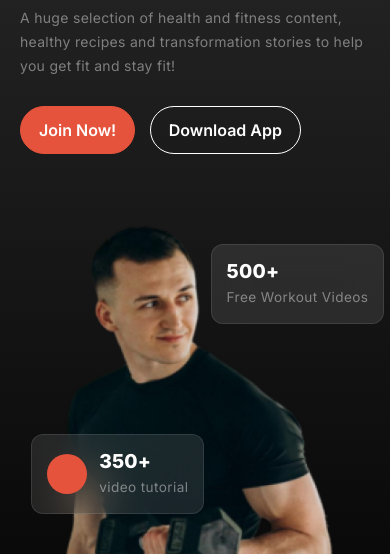
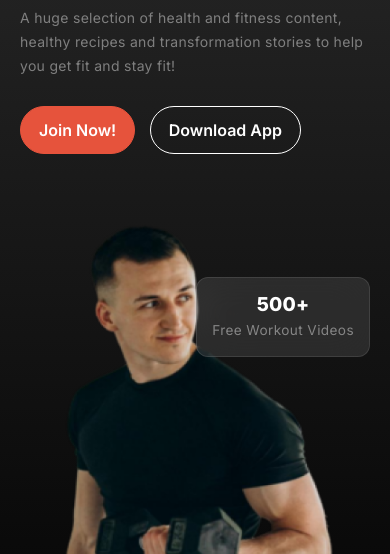
Before and after one commit to shamsuttabriz/Fitness, a plain HTML site: page index.html in a window 390 px wide. Shown: the part 284-838 px from the top of the page. Drawn offline with Linux system fonts and the light colour scheme; a web font is replaced by a local one.

Commit message:
some responsive issues are solved.

```diff
--- a/styles/responsive.css
+++ b/styles/responsive.css
@@ -79,8 +79,8 @@
   }
 
   .workout-videos {
-    top: 50%;
-    left: 54%;
+    top: 17%;
+    right: 0%;
     padding: 16px 15px;
   }
 
--- a/styles/style.css
+++ b/styles/style.css
@@ -60,7 +60,6 @@
 
 header {
   background: linear-gradient(0deg, rgb(0, 0, 0), rgb(46, 46, 46) 100%);
-  position: relative;
 }
 
 /* Navbar style start */
@@ -140,6 +139,7 @@ nav {
 
 .right-hero {
   width: 30%;
+  position: relative;
 }
 
 .hero-heading {
@@ -173,8 +173,8 @@ nav {
   background: #ffffff1a;
   padding: 17px 24px;
   position: absolute;
-  top: 35%;
-  left: 71%;
+  top: 19%;
+  right: -33%;
 }
 
 .video-tutorial {
@@ -188,7 +188,7 @@ nav {
   padding: 17px 24px;
   position: absolute;
   top: 71%;
-  left: 55%;
+  left: -41%;
 }
 
 .red-box {
```
Also changed, not shown: index.html (+2 -2 lines).
